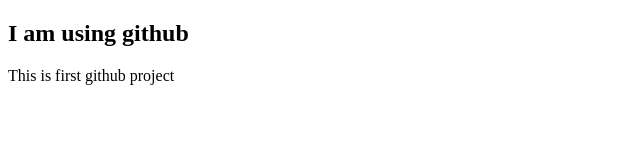
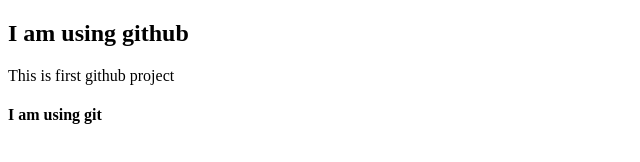
Before and after one commit to Lahaduzzaman/my-first-website, a plain HTML site: page index.html in a window 1280 px wide. Shown: the whole page, without its empty margins (0-640 px from the left). Drawn offline with Linux system fonts and the light colour scheme.

Commit message:
Update index.html

```diff
--- a/index.html
+++ b/index.html
@@ -8,5 +8,6 @@
 <body>
     <h2>I am using github</h2>
     <p>This is first github project</p>
+    <h4>I am using git</h4>
 </body>
 </html>
```
